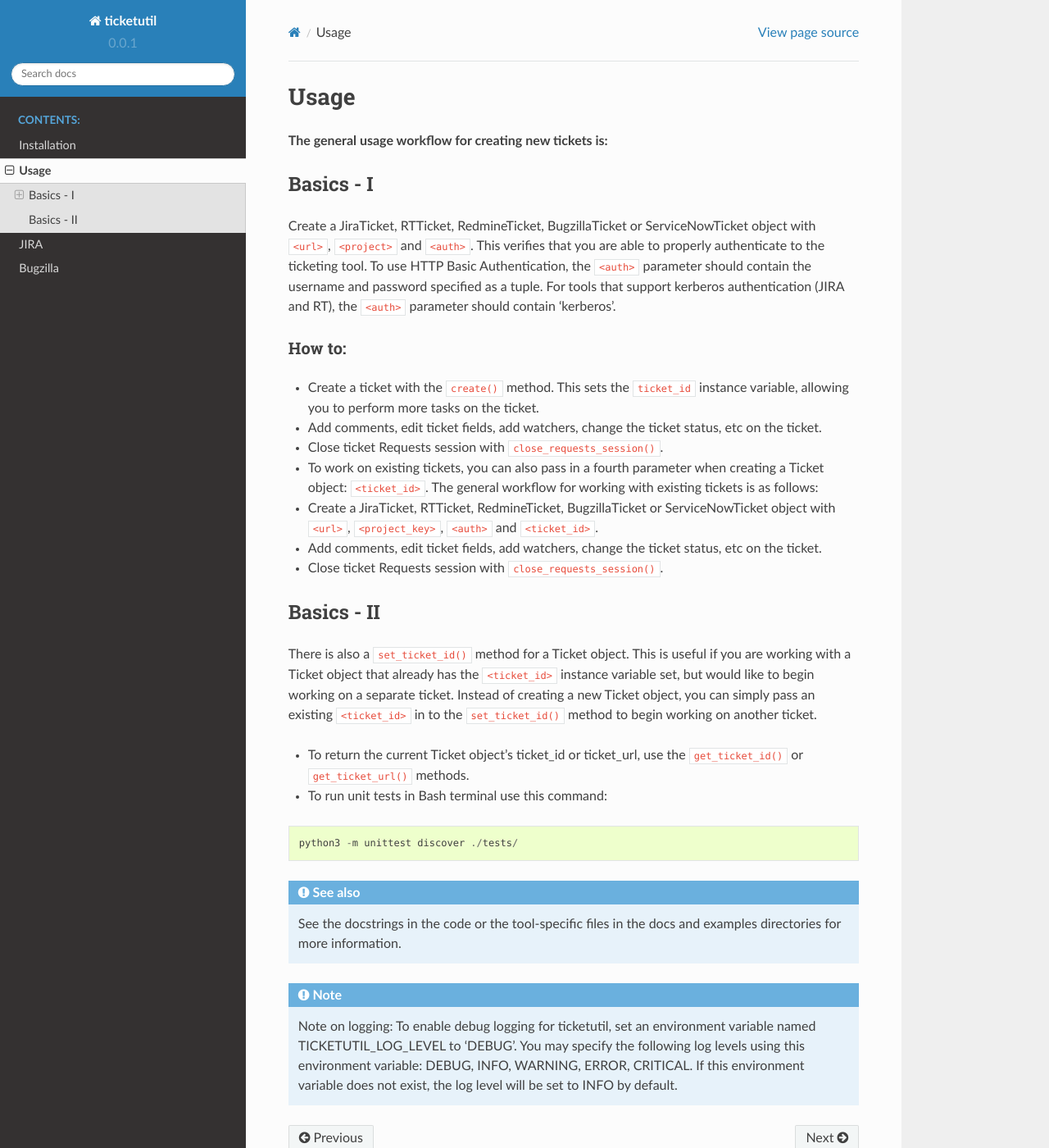
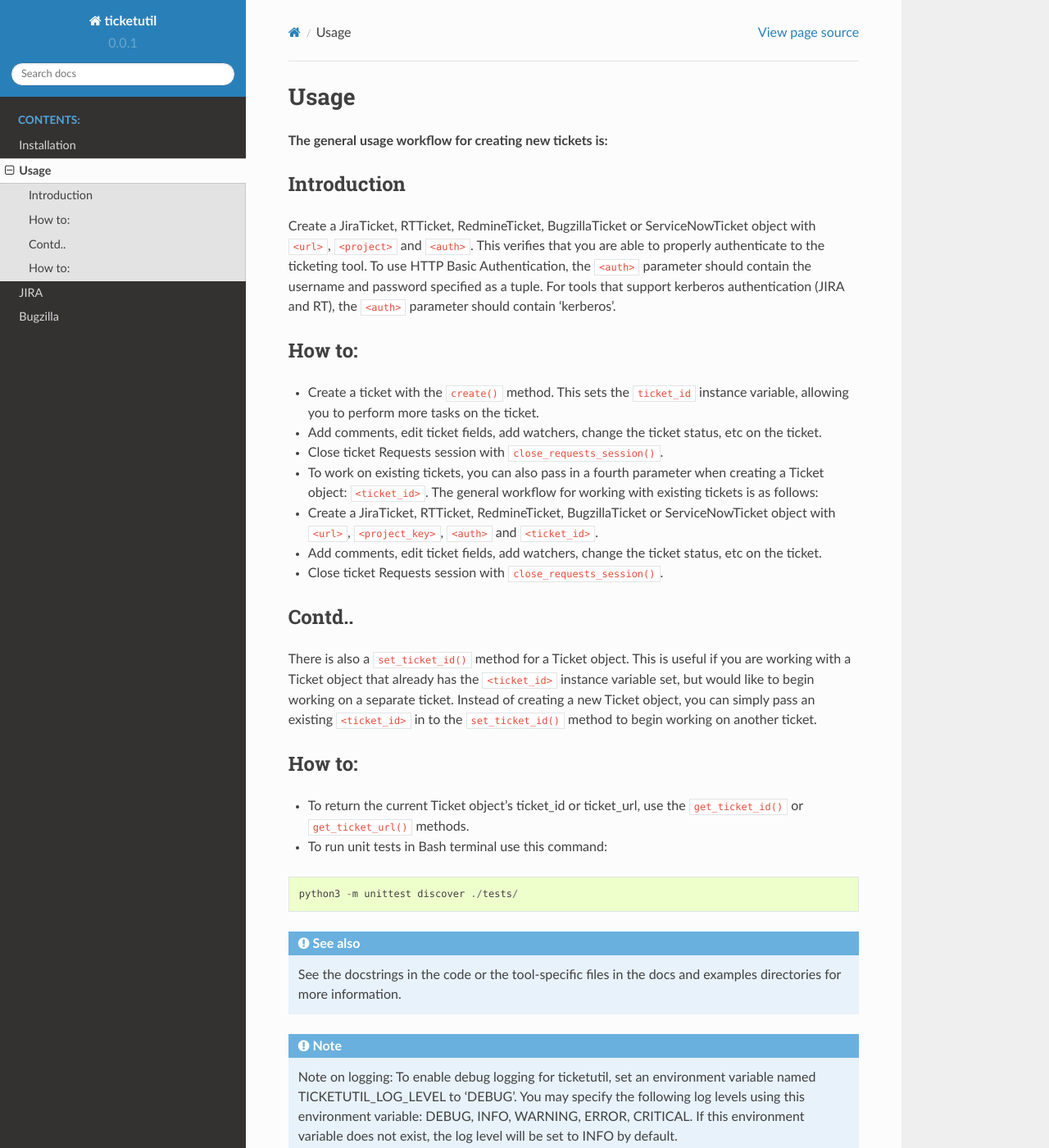
Before and after one commit to dmranck/ticketutil, a Sphinx documentation site: the page built from read-the-docs/source/Usage.rst, in a window 1280 px wide and 1400 px high. Shown: the whole window at 82% size. Built offline with Sphinx 7.4.7 and the Read the Docs theme 2.0.0, drawn with Linux system fonts in a browser that asks for light colours.

Commit message:
UPDATE Usage.rst

```diff
--- a/read-the-docs/source/Usage.rst
+++ b/read-the-docs/source/Usage.rst
@@ -3,8 +3,8 @@ Usage
 
 **The general usage workflow for creating new tickets is:**
 
-Basics - I
-^^^^^^^^^^
+Introduction
+------------
 Create a JiraTicket, RTTicket, RedmineTicket, BugzillaTicket
 or ServiceNowTicket object with ``<url>``, ``<project>`` and ``<auth>``. This
 verifies that you are able to properly authenticate to the ticketing tool.
@@ -38,8 +38,8 @@ How to:
 
 - Close ticket Requests session with ``close_requests_session()``.
 
-Basics - II
-^^^^^^^^^^^
+Contd..
+-------
 There is also a ``set_ticket_id()`` method for a Ticket object. This is
 useful if you are working with a Ticket object that already has the
 ``<ticket_id>`` instance variable set, but would like to begin working
@@ -47,6 +47,8 @@ on a separate ticket. Instead of creating a new Ticket object, you can
 simply pass an existing ``<ticket_id>`` in to the ``set_ticket_id()``
 method to begin working on another ticket.
 
+How to:
+-------
 
 - To return the current Ticket object's ticket_id or ticket_url, use the ``get_ticket_id()`` or ``get_ticket_url()`` methods.
 
```
